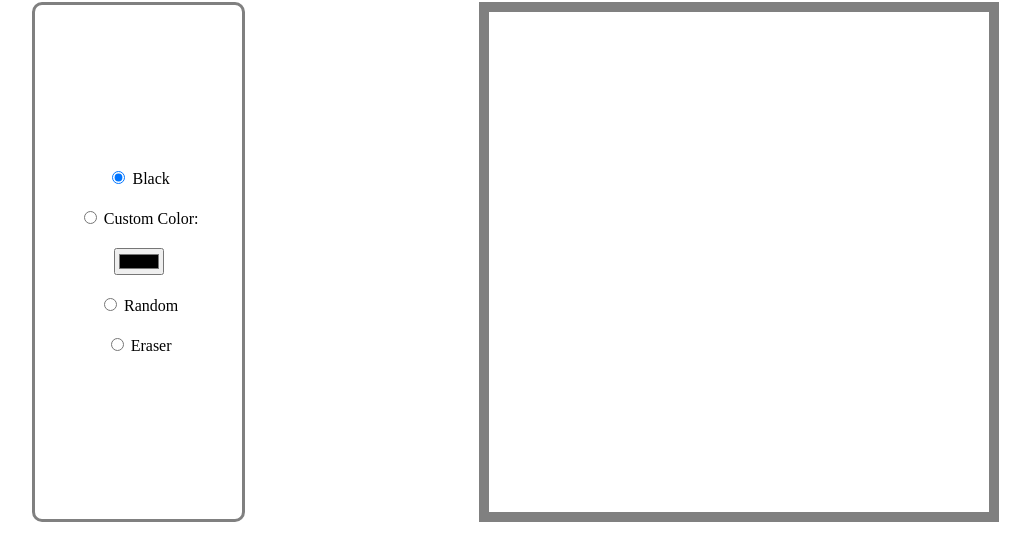
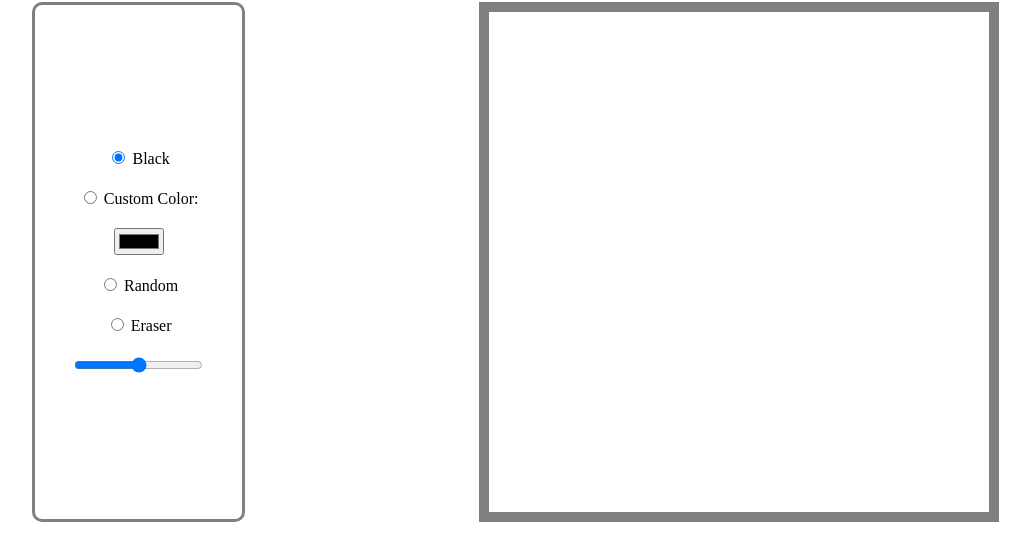
Before and after one commit to hysyb/Etch-a-Sketch, a plain HTML site: page index.html in a window 1280 px wide. Shown: the part 78-638 px from the top of the page, without its empty margins (39-1069 px from the left). Drawn offline with Linux system fonts and the light colour scheme.

Commit message:
add Range Slider

```diff
--- a/index.html
+++ b/index.html
@@ -30,6 +30,7 @@
                 <input type="radio"  name = 'color' id = 'white' value = 'white'>
             Eraser</label>
 
+            <input type = 'range' min = '1' max ='5' value ='3' class ='slider' id="slider">
 
             </form>
         <div class = 'gridContainer'>
```
